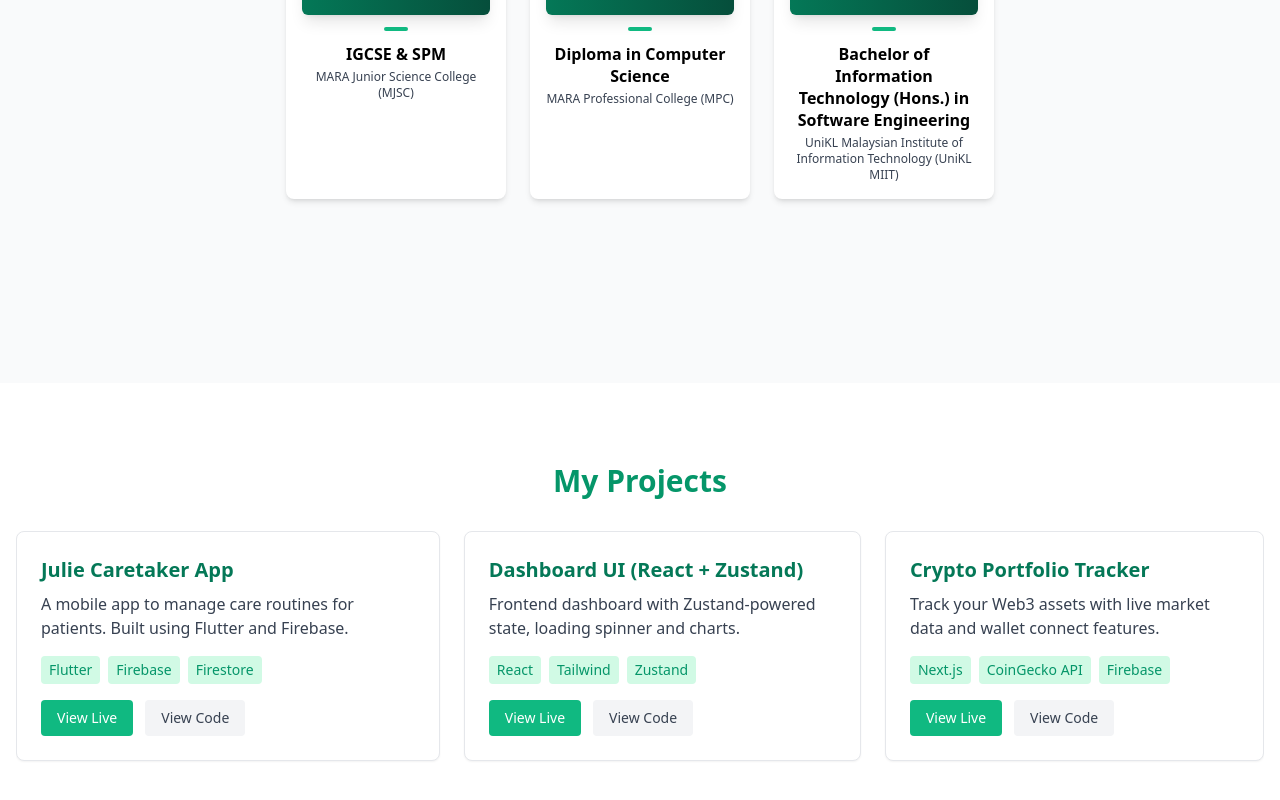
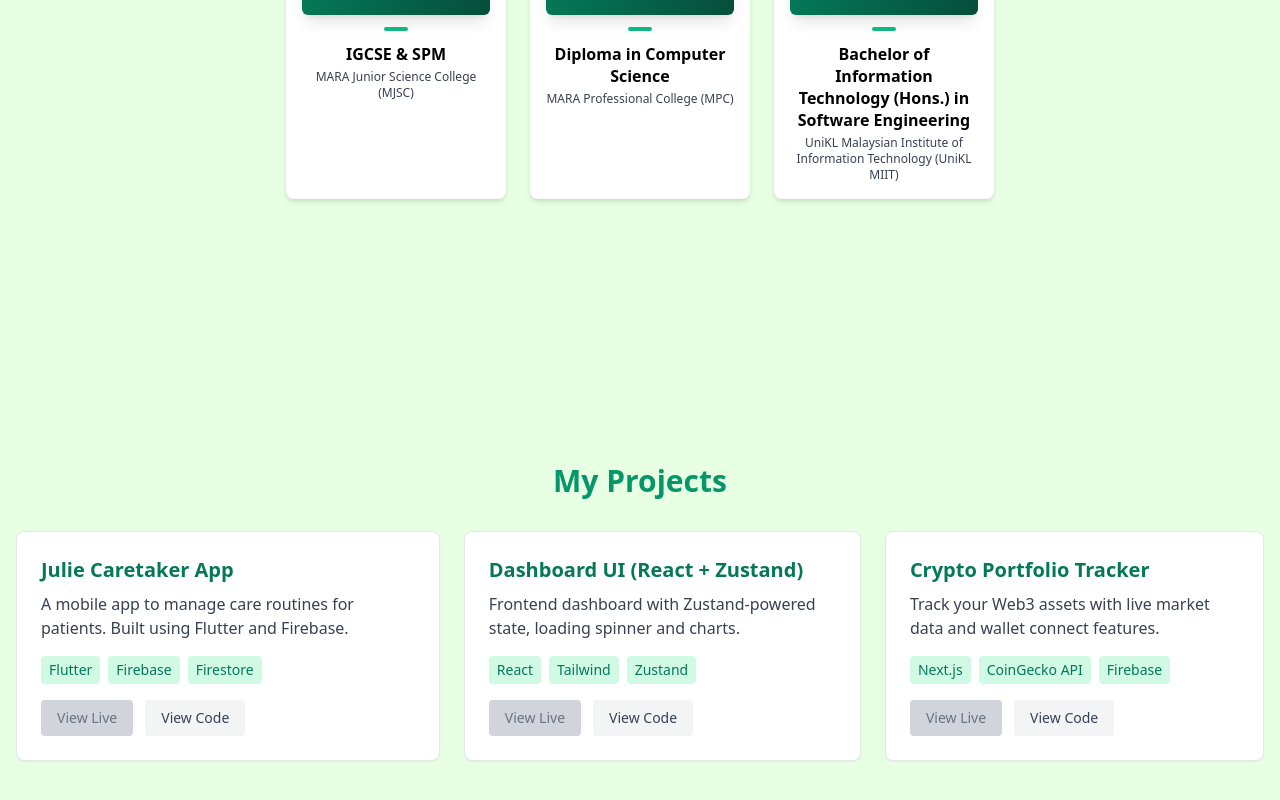
Before and after one commit to YasmnKhalid/ceo-yasmin-portfolio-base, a Next.js app: page / in a window 1280 px wide. Shown: the part 1954-2754 px from the top of the page. Built offline with nearby package versions, Linux system fonts and the light colour scheme.

Commit message:
ready to deploy

```diff
--- a/src/app/about/page.tsx
+++ b/src/app/about/page.tsx
@@ -1,6 +1,6 @@
 export default function AboutPage() {
     return (
-      <div className="max-w-4xl mx-auto px-4">
+      <div className=" max-w-4xl mx-auto px-4">
           <h2 className="text-3xl font-bold mb-4 text-emerald-600">About Me</h2>
           <p className="text-gray-700 dark:text-gray-300 text-lg">
           Software Engineer with hands-on experience in <span className="text-emerald-600 dark:text-emerald-400 font-semibold">mobile app development </span>
--- a/src/app/components/Navbar.tsx
+++ b/src/app/components/Navbar.tsx
@@ -11,7 +11,7 @@ const Navbar = () => {
 
   return (
     <motion.nav
-      className="sticky top-0 z-50 bg-white/70 dark:bg-gray-900/80 backdrop-blur border-b border-gray-200 dark:border-gray-700 shadow-sm"
+      className="sticky top-0 z-50 bg-minty/70 dark:bg-gray-900/80 backdrop-blur border-b border-gray-200 dark:border-gray-700 shadow-sm"
       initial={{ y: -80 }}
       animate={{ y: 0 }}
       transition={{ duration: 0.5 }}
--- a/src/app/components/ProjectCard.tsx
+++ b/src/app/components/ProjectCard.tsx
@@ -1,72 +1,86 @@
 'use client'
 
 import { motion } from 'framer-motion';
+import { useState } from 'react'
 
 type ProjectCardProps = {
   title: string;
   description: string;
   tech: string[];
-  link?: string;
+  liveLink?: string;
+  codeLink?: string;
 };
-const projects = [
-  {
-    title: "Julie Caretaker App",
-    description: "A mobile app to manage care routines for patients. Built using Flutter and Firebase.",
-    tech: ["Flutter", "Firebase", "Firestore"],
-    link: "https://github.com/ceoyasmin/julie-app",
-  },
-  {
-    title: "Dashboard UI (React + Zustand)",
-    description: "Frontend dashboard with Zustand-powered state, loading spinner and charts.",
-    tech: ["React", "Tailwind", "Zustand"],
-    link: "https://github.com/ceoyasmin/dashboard-ui",
-  },
-  {
-    title: "Crypto Portfolio Tracker",
-    description: "Track your Web3 assets with live market data and wallet connect features.",
-    tech: ["Next.js", "CoinGecko API", "Firebase"],
-    link: "https://github.com/ceoyasmin/crypto-tracker",
-  },
-];
 
-export default function ProjectCard({ title, description, tech, link }: ProjectCardProps) {
+
+export default function ProjectCard({ title, description, tech, liveLink, codeLink }: ProjectCardProps) {
+  const [showToast, setShowToast] = useState(false)
+
+  const handleViewLive = () => {
+    if (!liveLink) {
+      setShowToast(true)
+      setTimeout(() => setShowToast(false), 3000)
+    } else {
+      window.open(liveLink, '_blank')
+    }
+  }
+
   return (
     <motion.div
-      className="rounded-lg p-6 border border-gray-200 bg-white shadow-sm hover:border-emerald-400 hover:ring-2 hover:ring-emerald-300/60 hover:shadow-md transition"
+      className="rounded-lg p-6 border border-gray-200 bg-white shadow-sm hover:border-emerald-400 hover:ring-2 hover:ring-emerald-300/60 hover:shadow-md transition
+               dark:border-gray-700 dark:bg-gray-800 dark:hover:border-emerald-400 dark:hover:ring-emerald-400/40"
       initial={{ opacity: 0, y: 50 }}
       whileInView={{ opacity: 1, y: 0 }}
       transition={{ duration: 0.5 }}
       viewport={{ once: true }}
     >
-      <h3 className="text-xl font-semibold text-emerald-700 mb-2">{title}</h3>
-      <p className="text-gray-700 mb-4">{description}</p>
+      <h3 className="text-xl font-semibold text-emerald-700 dark:text-emerald-400 mb-2">{title}</h3>
+      <p className="text-gray-700 dark:text-gray-300 mb-4">{description}</p>
+
       <div className="flex flex-wrap gap-2 text-sm text-emerald-600 font-medium">
         {tech.map((t, i) => (
-          <span key={i} className="bg-emerald-100 px-2 py-1 rounded">{t}</span>
+          <span key={i} className="bg-emerald-100 dark:bg-emerald-900/30 text-emerald-700 dark:text-emerald-300 px-2 py-1 rounded">
+            {t}
+          </span>
         ))}
       </div>
-      {/* {link && (
-        <a href={link} target="_blank" className="inline-block mt-4 text-emerald-500 underline">
-          View Project →
-        </a>
-      )} */}
-      <div className="flex gap-3 mt-4 ">
+
+      <div className="flex gap-3 mt-4">
+        {/* View Live Button with Tooltip */}
+        <div className="relative group">
+          <button
+            onClick={handleViewLive}
+            className={`px-4 py-2 text-sm rounded transition ${liveLink
+                ? 'bg-emerald-500 text-white hover:bg-emerald-600'
+                : 'bg-gray-300 text-gray-500 cursor-not-allowed'
+              }`}
+            disabled={!liveLink}
+          >
+            View Live
+          </button>
+
+          {/* Tooltip */}
+          {!liveLink && (
+            <span className="absolute top-full left-1/2 -translate-x-1/2 mt-2 w-max text-xs bg-gray-800 text-white px-2 py-1 rounded opacity-0 group-hover:opacity-100 transition-opacity">
+              🚧 Work in progress!
+            </span>
+          )}
+        </div>
+
+        {/* View Code */}
         <a
-          href="https://your-live-site.vercel.app"
+          href={codeLink || '#'}
           target="_blank"
-          className="px-4 py-2 text-sm bg-emerald-500 text-white rounded hover:bg-emerald-600 transition"
-        >
-          View Live
-        </a>
-        <a
-          href="https://github.com/ceoyasmin/your-project"
-          target="_blank"
-          className="px-4 py-2 text-sm bg-gray-100 text-gray-700 rounded hover:bg-gray-200 dark:bg-gray-700 dark:text-gray-300 dark:hover:bg-gray-600 transition"
+          className={`px-4 py-2 text-sm rounded transition ${codeLink
+              ? 'bg-gray-100 text-gray-700 hover:bg-gray-200 dark:bg-gray-700 dark:text-gray-300 dark:hover:bg-gray-600'
+              : 'bg-gray-300 text-gray-500 cursor-not-allowed'
+            }`}
+          onClick={(e) => {
+            if (!codeLink) e.preventDefault();
+          }}
         >
           View Code
         </a>
       </div>
-
     </motion.div>
-  );
+  )
 }
--- a/src/app/components/Timeline.tsx
+++ b/src/app/components/Timeline.tsx
@@ -27,7 +27,7 @@ const timeline = [
 
 const Timeline = () => {
   return (
-    <section className="py-20 bg-gray-50 dark:bg-gray-800 text-center" id="skills">
+    <section className="py-20 bg-minty dark:bg-gray-900 text-center" id="skills">
       <div className="max-w-6xl mx-auto px-4">
         <h2 className="text-3xl font-bold mb-12 text-emerald-600 dark:text-emerald-400">
           Education
@@ -43,7 +43,7 @@ const Timeline = () => {
                 whileHover={{ scale: 1.05 }}
                 transition={{ duration: 0.5, delay: index * 0.1 }}
                 viewport={{ once: true }}
-                className="flex-shrink-0 w-[220px] snap-center text-center relative bg-white dark:bg-gray-900 rounded-lg p-4 shadow-md transition-transform ver:border-emerald-400 hover:ring-2 hover:ring-emerald-300/60 hover:shadow-md transition"
+                className="flex-shrink-0 w-[220px] snap-center text-center relative bg-white dark:bg-gray-800 rounded-lg p-4 shadow-md transition-transform ver:border-emerald-400 hover:ring-2 hover:ring-emerald-300/60 hover:shadow-md transition"
               >
                 {/* Year */}
                 <div
--- a/src/app/components/projectData.ts
+++ b/src/app/components/projectData.ts
@@ -1,21 +1,23 @@
-
 export const projects = [
   {
     title: "Julie Caretaker App",
     description: "A mobile app to manage care routines for patients. Built using Flutter and Firebase.",
     tech: ["Flutter", "Firebase", "Firestore"],
-    link: "https://github.com/ceoyasmin/julie-app",
+    liveLink: "", // leave empty if work in progress!
+    codeLink: "https://github.com/YasmnKhalid/juliemobiile",
   },
   {
     title: "Dashboard UI (React + Zustand)",
     description: "Frontend dashboard with Zustand-powered state, loading spinner and charts.",
     tech: ["React", "Tailwind", "Zustand"],
-    link: "https://github.com/ceoyasmin/dashboard-ui",
+    liveLink: "", // no live yet
+    codeLink: "https://github.com/ceoyasmin/dashboard-ui",
   },
   {
     title: "Crypto Portfolio Tracker",
     description: "Track your Web3 assets with live market data and wallet connect features.",
     tech: ["Next.js", "CoinGecko API", "Firebase"],
-    link: "https://github.com/ceoyasmin/crypto-tracker",
+    liveLink: "", // no live yet
+    codeLink: "https://github.com/ceoyasmin/crypto-tracker",
   },
 ];
--- a/src/app/components/socialLink.tsx
+++ b/src/app/components/socialLink.tsx
@@ -4,7 +4,7 @@ import { FaGithub, FaLinkedin} from 'react-icons/fa'
 
 const SocialLinks = () => {
   return (
-    <div className="flex justify-center gap-4 mt-12">
+    <div className="flex justify-center gap-4 mt-12 dark:bg-gray-900">
       <a href="https://github.com/YasmnKhalid" target="_blank" rel="noopener noreferrer"
          className="text-gray-600 hover:text-emerald-600 dark:text-gray-300 text-2xl transition">
         <FaGithub />
--- a/src/app/hooks/useDarkMode.ts
+++ b/src/app/hooks/useDarkMode.ts
@@ -23,7 +23,10 @@ export default function useDarkMode() {
       localStorage.setItem('theme', 'light')
     }
     setDarkMode(newTheme)
+
   }
 
   return { darkMode, toggle }
+
+
 }
--- a/src/app/layout.tsx
+++ b/src/app/layout.tsx
@@ -1,15 +1,19 @@
+'use client'
 import Navbar from './components/Navbar'
-
+import useDarkMode from './hooks/useDarkMode';
 import './styles/globals.css'
 
-export const metadata = {
-  title: 'CEO Yasmin Portfolio',
-  description: 'Built with love & Tailwind 💅',
-}
+// export const metadata = {
+//   title: 'CEO Yasmin Portfolio',
+//   description: 'Built with love & Tailwind 💅',
+// }
 
 export default function RootLayout({ children }: { children: React.ReactNode }) {
+
+  const { darkMode } = useDarkMode();
+
   return (
-    <html lang="en">
+    <html lang="en" className={darkMode ? 'dark' : ''}>
       <body>
         <Navbar />
         {children}
--- a/src/app/page.tsx
+++ b/src/app/page.tsx
@@ -34,10 +34,11 @@ export default function Home() {
   }, []);
 
   return (
-    <main className="scroll-smooth">
+    <main className="scroll-smooth bg-minty dark:bg-gray-900 text-gray-800 dark:text-gray-100">
+
       {/* Hero Section */}
       <section
-        className="h-screen flex items-center justify-center px-4 bg-white dark:bg-gray-900"
+        className="h-screen flex items-center justify-center px-4 dark:bg-gray-900"
         id="home"
       >
         <div className="max-w-6xl mx-auto grid grid-cols-1 md:grid-cols-2 gap-8 items-center">
@@ -51,7 +52,6 @@ export default function Home() {
             opacity-70 dark:opacity-30
             top-1/2 left-1/2 -translate-x-1/2 -translate-y-1/2"
             />
-
 
             {/* Profile Image */}
             <motion.div
@@ -98,7 +98,7 @@ export default function Home() {
       {/* About Section */}
       <motion.section
         id="about"
-        className="h-screen flex items-center justify-center bg-white dark:bg-gray-900 text-gray-800 dark:text-gray-100"
+        className="h-screen flex items-center justify-center dark:bg-gray-900 text-gray-800 dark:text-gray-100"
         initial={{ opacity: 0, y: 50 }}
         whileInView={{ opacity: 1, y: 0 }}
         transition={{ duration: 0.6 }}
@@ -107,9 +107,10 @@ export default function Home() {
         <AboutPage />
       </motion.section>
 
+      {/* Education Section */}
       <section
-        id="skills"
-        className="py-20 bg-gray-50 dark:bg-gray-800 text-center"
+        id="education"
+        className="py-20 bg-minty dark:bg-gray-900 text-center"
       >
         <div className="max-w-4xl mx-auto px-4 text-center">
           <Timeline />
@@ -119,7 +120,7 @@ export default function Home() {
 
 
       {/* Project Section */}
-      <section id="projects" className="py-20 px-4 bg-white dark:bg-gray-900 text-gray-800 dark:text-gray-100">
+      <section id="projects" className="py-20 px-4 dark:bg-gray-900 text-gray-800 dark:text-gray-100">
         <h2 className="text-3xl font-bold mb-8 text-emerald-600 text-center">My Projects</h2>
 
         <div className="relative">
@@ -136,8 +137,10 @@ export default function Home() {
                     title={project.title}
                     description={project.description}
                     tech={project.tech}
-                    link={project.link}
+                    liveLink={project.liveLink}
+                    codeLink={project.codeLink}
                   />
+
                 </div>
               ))}
             </div>
@@ -148,27 +151,24 @@ export default function Home() {
       {/* Contact Section */}
       <motion.section
         id="contact"
-        className="h-screen flex items-center justify-center bg-white dark:bg-gray-900 text-gray-800 dark:text-gray-100"
+        className="h-screen flex items-center justify-center dark:bg-gray-900 text-gray-800 dark:text-gray-100"
         initial={{ opacity: 0, y: 50 }}
         whileInView={{ opacity: 1, y: 0 }}
         transition={{ duration: 0.6, delay: 0.4 }}
         viewport={{ once: true }}
       >
         <div className="max-w-4xl mx-auto px-4 text-center">
-          {/* <h2 className="text-3xl font-bold mb-8 text-emerald-600">Contact Me</h2> */}
-
           <EmailCard />
         </div>
       </motion.section>
 
-
-
-      <footer className="mt-20 pb-10">
+      <footer className="mt-20 pb-10 dark:bg-gray-900">
         <SocialLinks />
         <p className="text-sm flex justify-center text-gray-500 dark:text-gray-400 mt-4">
           &copy; 2025 Yasmin Khalid. All rights reserved.
         </p>
       </footer>
+
     </main>
   );
 }
```
Also changed, not shown: src/app/styles/globals.css (+16 -0 lines), tailwind.config.js (+7 -1 lines).
